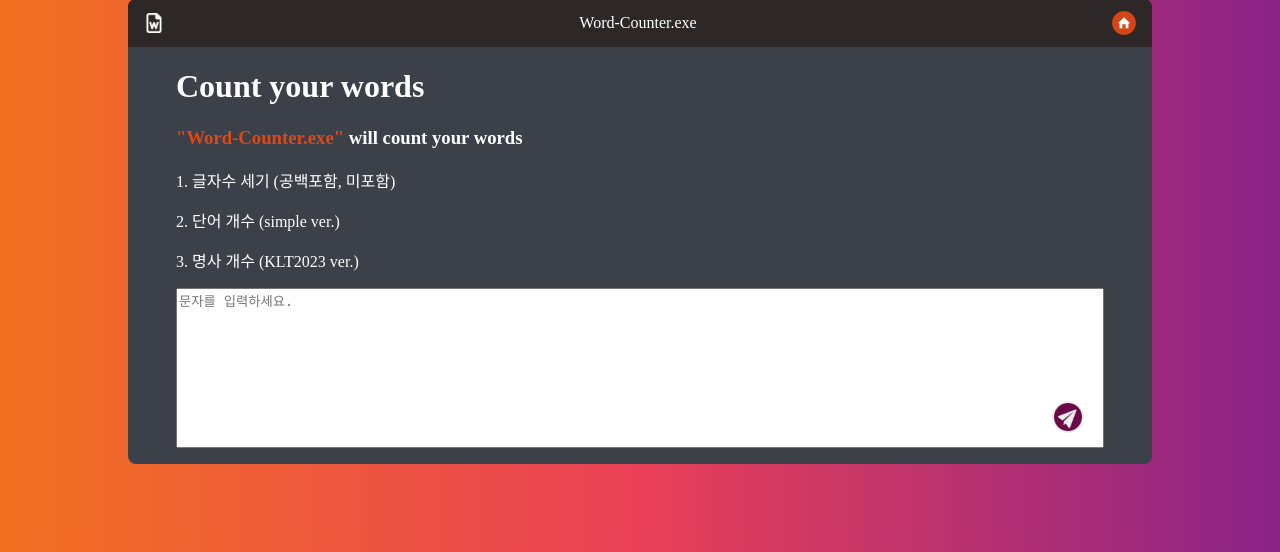
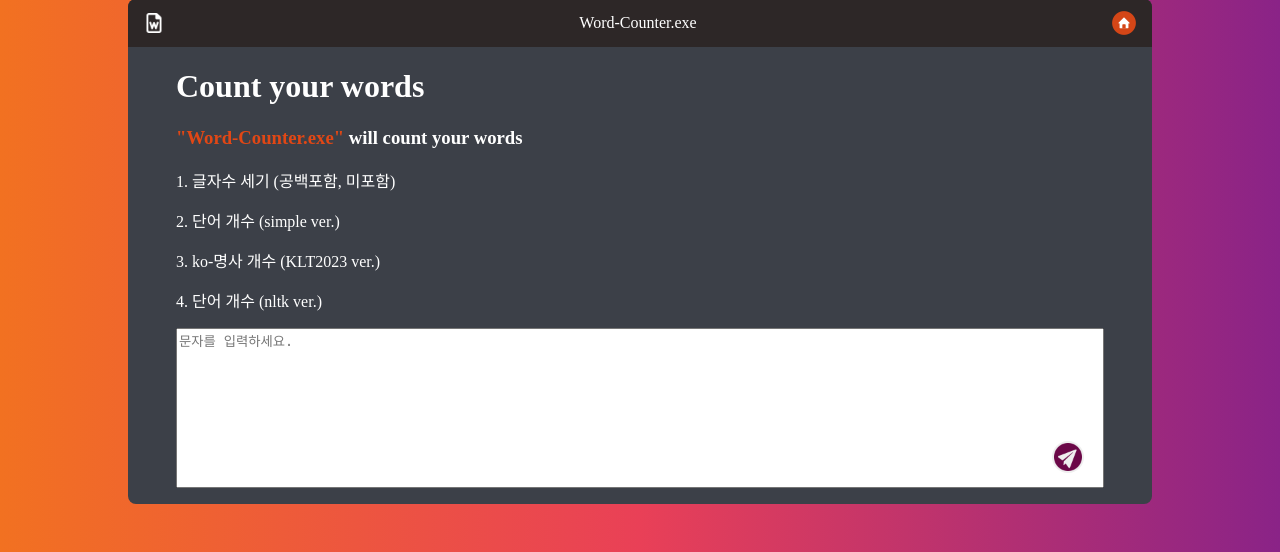
Before and after one commit to haram8009/wordcount, a Django app: page / in a window 1280 px wide. Shown: the part 97-649 px from the top of the page. Run offline with Django 4.2, Linux system fonts and the light colour scheme.

Commit message:
nltk 추가

```diff
--- a/main/templates/home.html
+++ b/main/templates/home.html
@@ -13,7 +13,8 @@
           </h3>
           <p>1. 글자수 세기 (공백포함, 미포함)</p>
           <p>2. 단어 개수 (simple ver.)</p>
-          <p>3. 명사 개수 (KLT2023 ver.)</p>
+          <p>3. ko-명사 개수 (KLT2023 ver.)</p>
+          <p>4. 단어 개수 (nltk ver.)</p>
         </div>
         <textarea name='text' id="target-textarea" placeholder="문자를 입력하세요."></textarea>
         <button type='submit' id="submit-btn"></button>
--- a/main/views.py
+++ b/main/views.py
@@ -2,6 +2,7 @@ from django.shortcuts import render, redirect
 from django.urls import reverse
 import re
 from konlp.kma.klt2023 import klt2023
+import nltk
 
 def home(request):
     return render(request, 'home.html')
@@ -11,6 +12,11 @@ def KLT2023_Nlist(text):
     klt = klt2023()
     list = klt.nouns(text)
     return list
+
+def get_nltk_list(text):
+    nltk.download('punkt')
+    words = nltk.tokenize.word_tokenize(text) # 토큰화한 단어들 리스트로 반환
+    return words
 
 def result(request):
     text = request.GET['text'].strip()
@@ -43,6 +49,17 @@ def result(request):
             klt_word_dict[word] = 1
     klt_words = sorted(klt_word_dict.items(),key=lambda x:x[1], reverse=True)
     # klt2023 ver 총 단어 개수
-    klt_total_count = len(klt_word_dict)
+    klt_total_count = len(klt_list)
+    # nltk ver
+    nltk_list = get_nltk_list(text)
+    nltk_word_dict = {}
+    for word in nltk_list:
+        if word in nltk_word_dict:
+            nltk_word_dict[word] += 1
+        else:
+            nltk_word_dict[word] = 1
+    nltk_words = sorted(nltk_word_dict.items(),key=lambda x:x[1], reverse=True)
+    # nltk ver 총 단어 개수
+    nltk_total_count = len(nltk_list)
 
-    return render(request, "result.html", {"simple_length":simple_length,'simple_words':simple_words,"simple_total_count":simple_total_count,"replaced_length":replaced_length, "klt_words":klt_words, "klt_total_count":klt_total_count})
+    return render(request, "result.html", {"simple_length":simple_length,'simple_words':simple_words,"simple_total_count":simple_total_count,"replaced_length":replaced_length, "klt_words":klt_words, "klt_total_count":klt_total_count, "nltk_words":nltk_words,"nltk_total_count":nltk_total_count})
--- a/static/css/style.css
+++ b/static/css/style.css
@@ -149,7 +149,7 @@ form {
   display: grid;
   width: 100%;
   height: 15rem;
-  grid-template-columns: 1fr 1fr;
+  grid-template-columns: 1fr 1fr 1fr;
 }
 .result {
   height: 100%;
```
Also changed, not shown: main/templates/result.html (+15 -2 lines).
